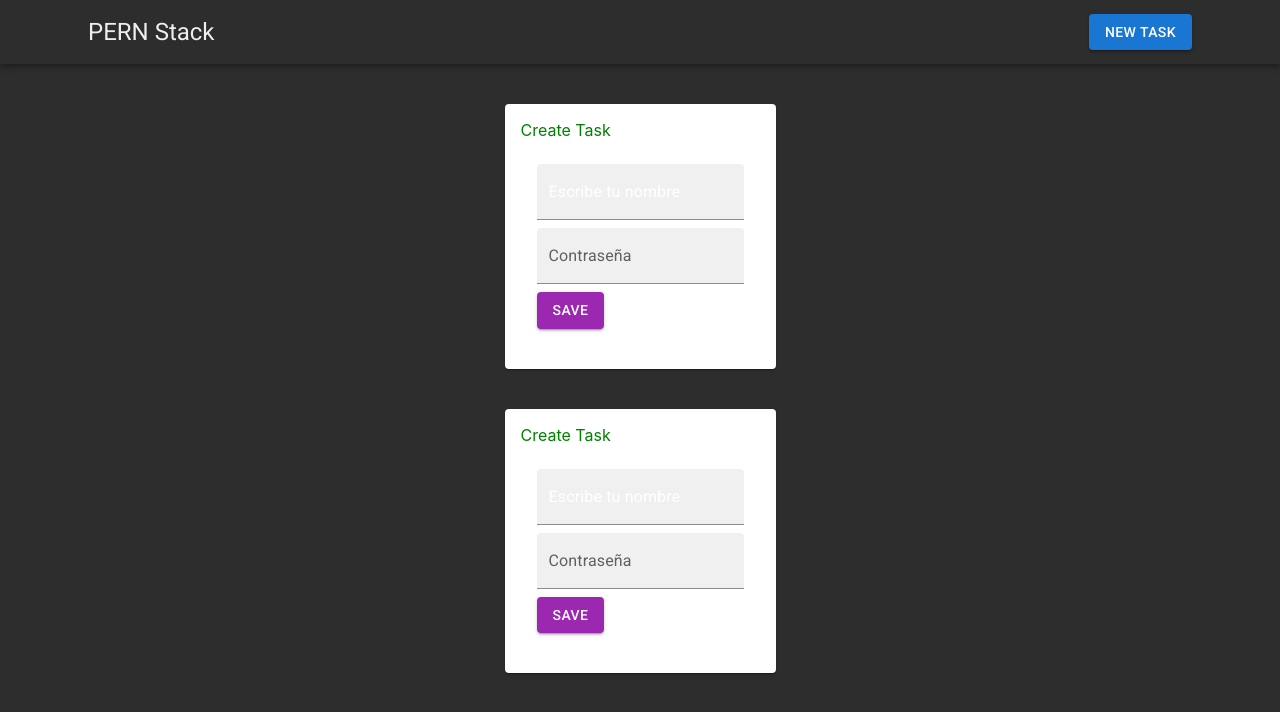
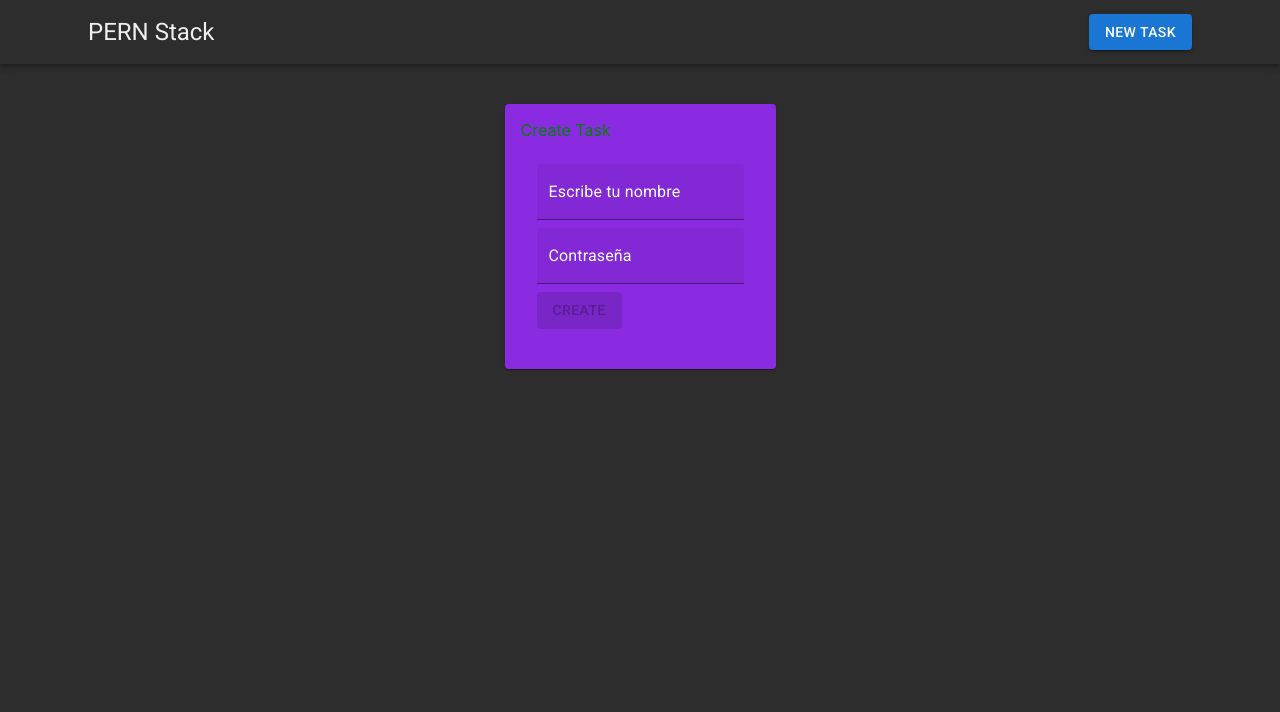
Before and after one commit to randysmc/SP_Chapin, a React (Create React App) app in the folder client/: page /tasks/new in a window 1280 px wide. Shown: the top 712 px of the page. Built offline with nearby package versions, Linux system fonts and the light colour scheme.

Commit message:
vista del login de usuario

```diff
--- a/client/src/components/TaskForm.js
+++ b/client/src/components/TaskForm.js
@@ -3,14 +3,64 @@ import {
   Button,
   Card,
   CardContent,
+  CircularProgress,
   Grid,
   TextField,
   Typography,
 } from "@mui/material";
+
 import { Link, useNavigate } from "react-router-dom";
+/**
+ * Nos ayuda para capturar un estado
+ */
+import { useState, useEffect } from "react";
 
 export default function TaskForm() {
+  /**
+   * guardamos los datos
+   */
+  const [task, setTask] = useState({
+    title: "",
+    description: "",
+  });
+
+  const [loading, setLoading] = useState(false)
+
   const navigate = useNavigate();
+
+  /*
+   *Para capturar un evento utilizamos handleSubmit
+   */
+  const handleSubmit = async (e) => {
+    /**
+     * preventetDefault cancela el refresh que hace el formulario
+     */
+    e.preventDefault();
+    setLoading(true);
+    //console.log('submit');
+    //console.log(task)
+    /**
+     * funcion fetch que pide la dirección
+     */
+    const res = await fetch("http://localhost:4000/tasks", {
+      //objeto para indicar hacia donde, datos y formato
+      method: "POST",
+      body: JSON.stringify(task),
+      headers: {'Content-Type': 'aplication/json'},
+    });
+
+    const data = await res.json();
+    console.log(data);
+    setLoading(false);
+    navigate('/')
+  };
+
+
+
+  const handleChange = (e) => {
+    //console.log(e.target.name, e.target.value)
+    setTask({ ...task, [e.target.name]: e.target.value });
+  };
 
   return (
     <Grid
@@ -22,24 +72,23 @@ export default function TaskForm() {
       <Grid item xs={3}>
         <Card
           sx={{ mt: 5 }}
-          style={{ backgroundColor: "white", padding: "1rem" }}
+          style={{ backgroundColor: "blueviolet", padding: "1rem" }}
         >
           <Typography variant="5" textAlign="center" color="green">
             Create Task
           </Typography>
           <CardContent>
-            <form>
+            <form onSubmit={handleSubmit}>
               <TextField
                 variant="filled"
                 label="Escribe tu nombre"
                 placeholder="testing"
-                sx={{ display: "block", margin: ".5rem 0"
-              }}
-                inputProps={{style:{color:"white"}}}
-                InputLabelProps={{style:{color:"white"}}}
+                sx={{ display: "block", margin: ".5rem 0" }}
+                name="title"
+                onChange={handleChange}
+                inputProps={{ style: { color: "white" } }}
+                InputLabelProps={{ style: { color: "white" } }}
               />
-
-
               <TextField
                 variant="filled"
                 label="Contraseña"
@@ -48,53 +97,22 @@ export default function TaskForm() {
                  * rows={4} para que sea multilinea
                  */
                 sx={{ display: "block", margin: ".5rem 0" }}
+                name="description"
+                onChange={handleChange}
+                inputProps={{ style: { color: "green" } }}
+                InputLabelProps={{ style: { color: "white" } }}
               />
+              <Button variant="contained" color="secondary" type="submit"
+              disabled={!task.title || !task.description}>
+                {loading ? <CircularProgress
+                color="inherit"
+                  size={24}
+                /> : 'Create'}
+              </Button>
             </form>
-            <Button variant="contained" color="secondary" type="submit">
-              Save
-            </Button>
-          </CardContent>
-        </Card>
-      </Grid>
-
-      <Grid item xs={3}>
-        <Card
-          sx={{ mt: 5 }}
-          style={{ backgroundColor: "white", padding: "1rem" }}
-        >
-          <Typography variant="5" textAlign="center" color="green">
-            Create Task
-          </Typography>
-          <CardContent>
-            <form>
-              <TextField
-                variant="filled"
-                label="Escribe tu nombre"
-                placeholder="testing"
-                sx={{ display: "block", margin: ".5rem 0"
-              }}
-                inputProps={{style:{color:"white"}}}
-                InputLabelProps={{style:{color:"white"}}}
-              />
-
-
-              <TextField
-                variant="filled"
-                label="Contraseña"
-                /**
-                 * multiline
-                 * rows={4} para que sea multilinea
-                 */
-                sx={{ display: "block", margin: ".5rem 0" }}
-              />
-            </form>
-            <Button variant="contained" color="secondary" type="submit">
-              Save
-            </Button>
           </CardContent>
         </Card>
       </Grid>
     </Grid>
-
   );
 }
--- a/client/src/components/TaskList.js
+++ b/client/src/components/TaskList.js
@@ -1,6 +1,8 @@
 
 export default function TaskList() {
   return (
-    <div>TaskList</div>
+    <>
+      <h1>Task List MotherFucker</h1>
+    </>
   )
 }
```
